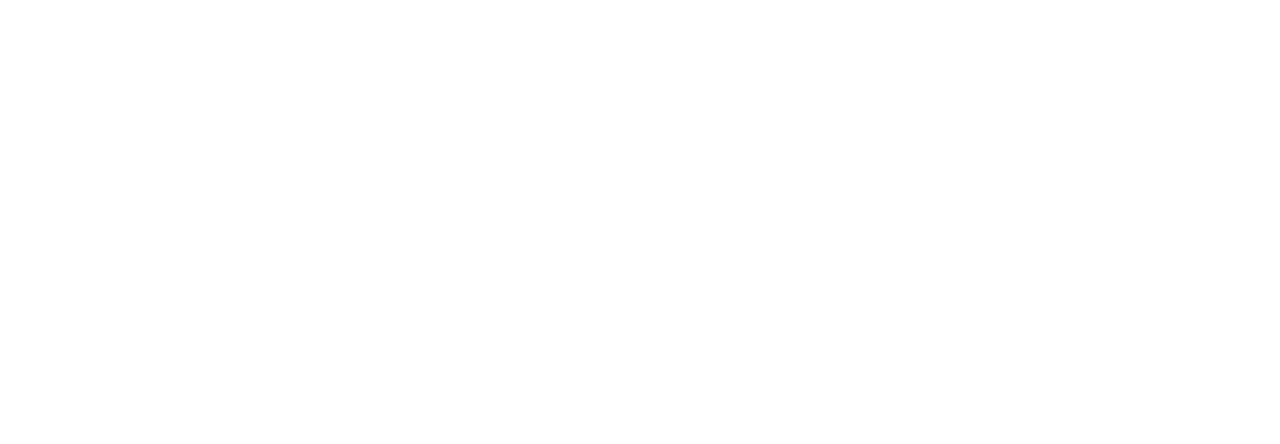
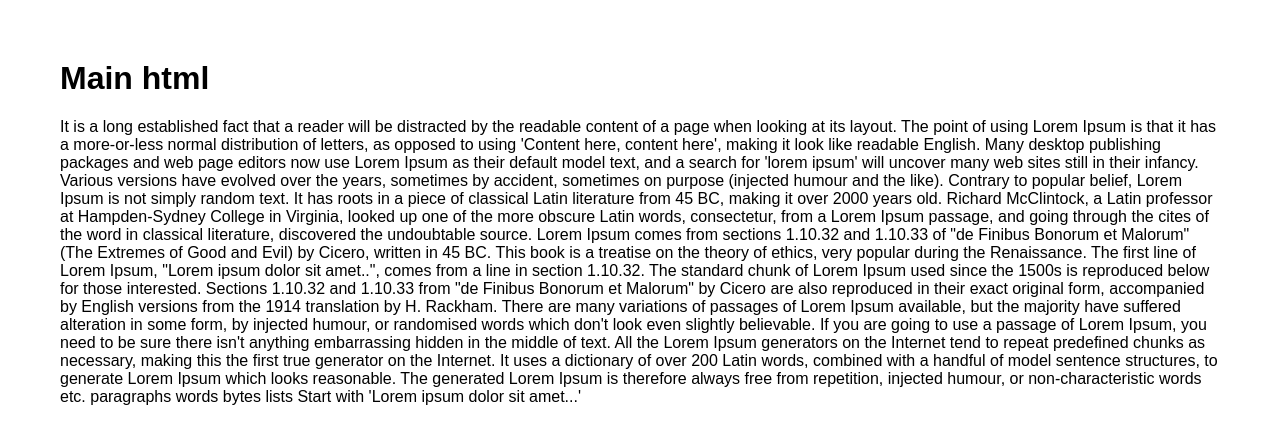
Before and after one commit to lakhansamani/angular-ui-router, a plain HTML site: page index.html in a window 1280 px wide. Drawn offline with nearby package versions, Linux system fonts and the light colour scheme.

Commit message:
Adds first route main.html

```diff
--- a/index.html
+++ b/index.html
@@ -1,9 +1,16 @@
 <html>
 	<head>
 		<title>angular-ui-router</title>
+		<style type="text/css">
+			body{
+				margin: 60px;
+				font-family: sans-serif;
+				font-weight: lighter;
+			}
+		</style>
 	</head>
 	<body ng-app="myApp">
-		<div ui-view></div>
+		<div ui-view=""></div>
 		<script type="text/javascript" src="js/angular.js"></script>
 		<script type="text/javascript" src="js/angular-ui-router.js"></script>
 		<script type="text/javascript" src="js/app.js"></script>
--- a/js/app.js
+++ b/js/app.js
@@ -1,4 +1,11 @@
-var app=angular.module('myApp', ['myApp.controllers','ui.router'])
-.config(function($stateProvider){
-
-});
+var app=angular.module('myApp', ['myApp.controllers','ui.router']);
+app.config(['$stateProvider', '$urlRouterProvider',function($stateProvider,$urlRouterProvider){
+	$stateProvider
+	.state('main', {
+		url: '/',
+		templateUrl: 'templates/main.html',
+		controller: 'MainCtrl'
+	});
+    $urlRouterProvider.otherwise('/');
+}]);
+angular.module('myApp.controllers',[]);
--- a/js/controller.js
+++ b/js/controller.js
@@ -1 +1,4 @@
-angular.module('myApp.controllers', []);
+angular.module('myApp.controllers', [])
+.controller('MainCtrl',function($scope){
+
+})
--- a/templates/main.html
+++ b/templates/main.html
@@ -0,0 +1,23 @@
+<div>
+	<h1> Main html </h1>
+	<p>
+
+		It is a long established fact that a reader will be distracted by the readable content of a page when looking at its layout. The point of using Lorem Ipsum is that it has a more-or-less normal distribution of letters, as opposed to using 'Content here, content here', making it look like readable English. Many desktop publishing packages and web page editors now use Lorem Ipsum as their default model text, and a search for 'lorem ipsum' will uncover many web sites still in their infancy. Various versions have evolved over the years, sometimes by accident, sometimes on purpose (injected humour and the like).
+
+
+		Contrary to popular belief, Lorem Ipsum is not simply random text. It has roots in a piece of classical Latin literature from 45 BC, making it over 2000 years old. Richard McClintock, a Latin professor at Hampden-Sydney College in Virginia, looked up one of the more obscure Latin words, consectetur, from a Lorem Ipsum passage, and going through the cites of the word in classical literature, discovered the undoubtable source. Lorem Ipsum comes from sections 1.10.32 and 1.10.33 of "de Finibus Bonorum et Malorum" (The Extremes of Good and Evil) by Cicero, written in 45 BC. This book is a treatise on the theory of ethics, very popular during the Renaissance. The first line of Lorem Ipsum, "Lorem ipsum dolor sit amet..", comes from a line in section 1.10.32.
+
+		The standard chunk of Lorem Ipsum used since the 1500s is reproduced below for those interested. Sections 1.10.32 and 1.10.33 from "de Finibus Bonorum et Malorum" by Cicero are also reproduced in their exact original form, accompanied by English versions from the 1914 translation by H. Rackham.
+
+		There are many variations of passages of Lorem Ipsum available, but the majority have suffered alteration in some form, by injected humour, or randomised words which don't look even slightly believable. If you are going to use a passage of Lorem Ipsum, you need to be sure there isn't anything embarrassing hidden in the middle of text. All the Lorem Ipsum generators on the Internet tend to repeat predefined chunks as necessary, making this the first true generator on the Internet. It uses a dictionary of over 200 Latin words, combined with a handful of model sentence structures, to generate Lorem Ipsum which looks reasonable. The generated Lorem Ipsum is therefore always free from repetition, injected humour, or non-characteristic words etc.
+
+
+			paragraphs
+			words
+			bytes
+			lists
+		Start with 'Lorem
+		ipsum dolor sit amet...'
+
+	</p>
+</div>
```
